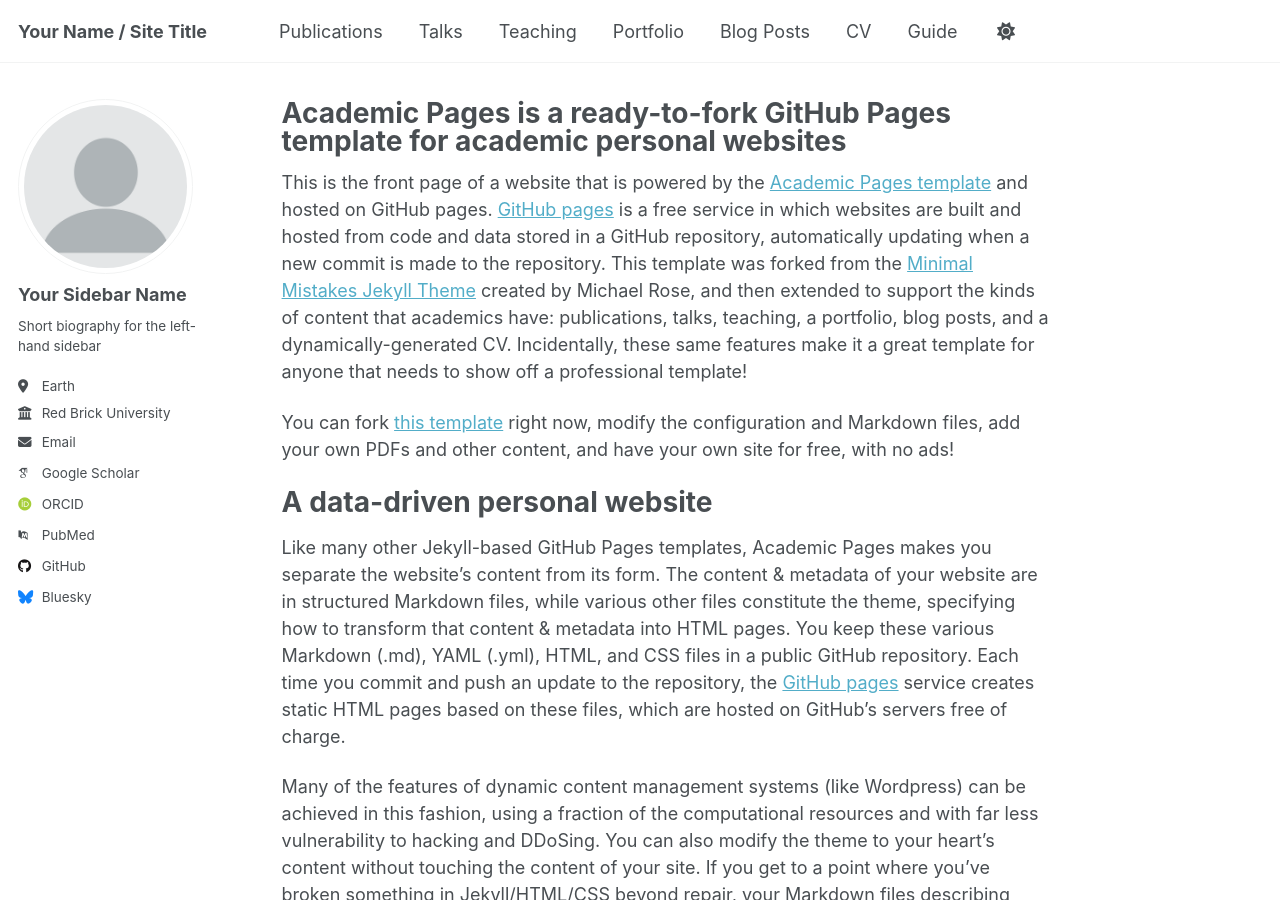
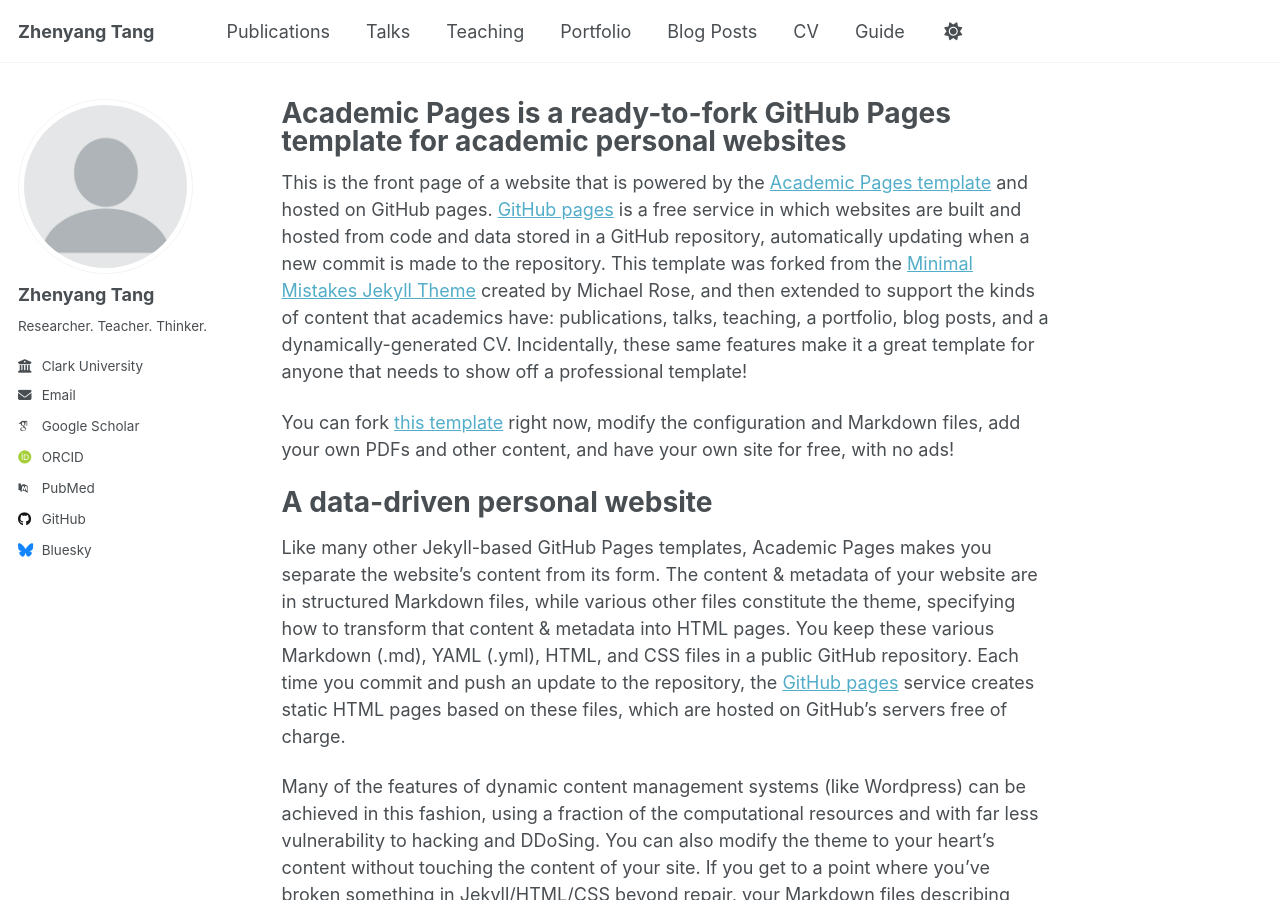
Before and after one commit to zhenyang-tang/zhenyang-tang.github.io, a Jekyll site: the page built from _pages/about.md, in a window 1280 px wide and 900 px high. Built offline with Jekyll 4.4.1, drawn with Linux system fonts in a browser that asks for light colours; some web fonts are replaced; a script that is not in the unit is left out.

Commit message:
Update _config.yml

```diff
--- a/_config.yml
+++ b/_config.yml
@@ -9,7 +9,7 @@
 # Basic Site Settings
 locale                   : "en-US"
 site_theme               : "default"
-title                    : "Your Name / Site Title"
+title                    : "Zhenyang Tang"
 title_separator          : "-"
 name                     : &name "Your Name"
 description              : &description "personal description"
@@ -23,18 +23,17 @@ repository               : "academicpages/academicpages.github.io"
 author:
   # Biographic information
   avatar           : "profile.png"
-  name             : "Your Sidebar Name"
+  name             : "Zhenyang Tang"
   pronouns         : # example: "she/her"
-  bio              : "Short biography for the left-hand sidebar"
-  location         : "Earth"
-  employer         : "Red Brick University"
+  bio              : "Researcher. Teacher. Thinker."
+  employer         : "Clark University"
   uri              : # URL
-  email            : "none@example.org"
+  email            : "zhenyang.tang@gmail.com"
 
   # Academic websites
   academia         : # URL
   arxiv            : # URL - Update with the correct link to your profile
-  googlescholar    : "https://scholar.google.com/citations?user=PS_CX0AAAAAJ"
+  googlescholar    : "https://scholar.google.com/citations?user=LsUomAgAAAAJ"
   inspire-hep      : # URL
   impactstory      : # URL
   orcid            : "http://orcid.org/yourorcidurl"
```
